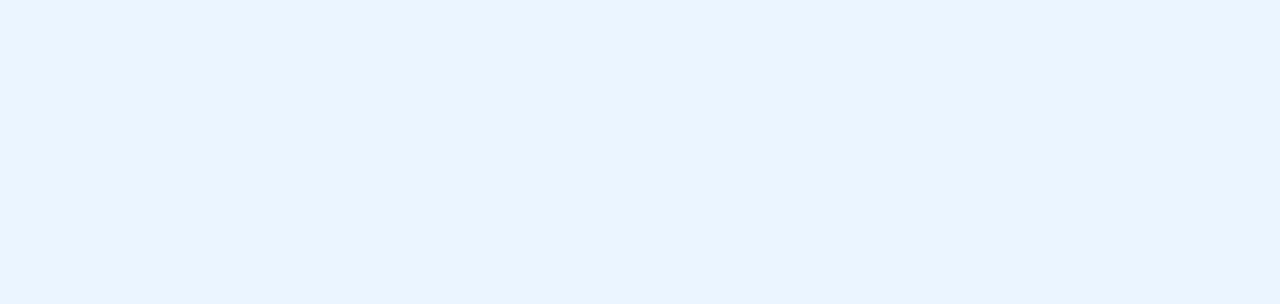
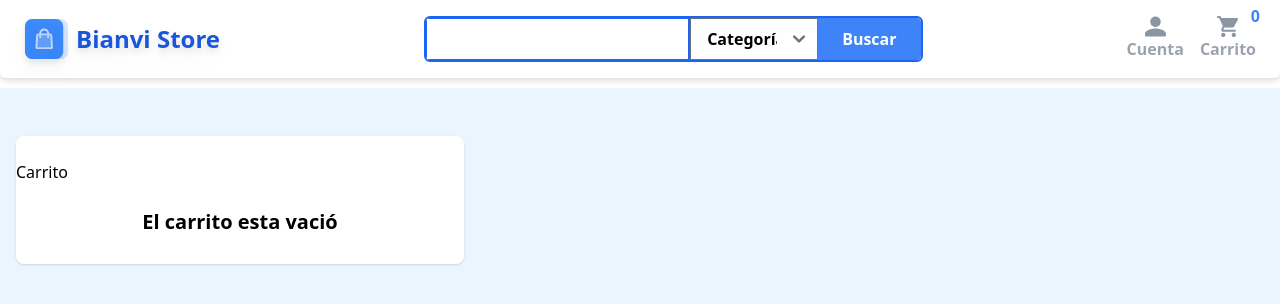
Before and after one commit to ravenbbs/Ecommerce-Front, a Next.js app: page /cart in a window 1280 px wide. Shown: the top 304 px of the page. Built offline with nearby package versions, Linux system fonts and the light colour scheme.

Commit message:
Detallando el carrito, no funcional now

```diff
--- a/components/Header.js
+++ b/components/Header.js
@@ -2,7 +2,7 @@ import Link from "next/link";
 import { Button, Dropdown } from "flowbite-react";
 import { useContext } from "react";
 import { CartContext } from "./CartContext";
-export default function Header() {
+export default function Header({hidden}) {
   const { cartProducts } = useContext(CartContext);
   return (
     <header className="flex flex-col p-2 bg-white relative pt-20">
@@ -72,7 +72,7 @@ export default function Header() {
           {/* Ingresar - registrarse cuando no exista session  cuando si lo de abajo*/}
           <Link
             href={"/"}
-            className="flex flex-col items-center text-gray-400 font-semibold"
+            className="flex flex-col items-center text-gray-400 font-semibold md:hidden"
           >
             <svg
               xmlns="http://www.w3.org/2000/svg"
@@ -136,7 +136,7 @@ export default function Header() {
         </div>
       </div>
       {/* Sección inferior del header*/}
-      <div className="border-b-2 py-4 ">
+      <div className={"border-b-2 py-4 " + hidden}>
         <nav className=" flex gap-8 max-md:gap-1 font-semibold items-center px-4">
           <Link
             href={"/categories"}
@@ -148,22 +148,22 @@ export default function Header() {
             href={"/products"}
             className=" bg-blue-200 px-2 py-1 rounded-md hover:scale-105"
           >
-            {" "}
-            Todos los productos{" "}
+
+            Todos los productos
           </Link>
           <Link
             href={"#"}
             className=" bg-blue-200 px-2 py-1 rounded-md hover:scale-105"
           >
-            {" "}
-            Ofertas{" "}
+
+            Ofertas
           </Link>
           <Link
             href={"#"}
             className=" bg-blue-200 px-2 py-1 rounded-md hover:scale-105"
           >
-            {" "}
-            SexShop +18{" "}
+
+            SexShop +18
           </Link>
         </nav>
       </div>
--- /dev/null
+++ b/pages/api/cart.js
@@ -0,0 +1,8 @@
+import { mongooseConnect } from "@/lib/mongoose";
+import { Product } from "@/models/Product";
+
+export default async function handle(req, res){
+  await mongooseConnect();
+  const ids = req.body.ids;
+  res.json(await Product.find({_id:ids}))
+}
--- a/pages/cart.js
+++ b/pages/cart.js
@@ -1,5 +1,67 @@
-export default function CartPage(){
+import { CartContext } from "@/components/CartContext";
+import Header from "@/components/Header";
+import axios from "axios";
+import { useContext, useEffect, useState } from "react";
+
+export default function CartPage() {
+  const { cartProducts } = useContext(CartContext);
+  const [products, setProducts] = useState([]);
+  useEffect(() => {
+    if (cartProducts.length > 0) {
+      axios.post("/api/cart", { ids: cartProducts }).then((response) => {
+        setProducts(response.data);
+      });
+    }
+  }, [cartProducts]);
+
   return (
-    <div></div>
-  )
+    <>
+      <Header hidden={" hidden"} />
+
+      <section class="grid grid-cols-2 pt-12 px-4 gap-5">
+        <div class="bg-white shadow rounded-lg  w-full max-w-md pt-6 ">
+          <h2>Carrito</h2>
+          {!cartProducts.length && (
+            <div className="w-full h-20 text-center py-6 font-semibold text-xl">
+              El carrito esta vació
+            </div>
+          )}
+
+          {products.length > 0 && (
+            <table>
+              <thead>
+                <tr>
+                  <th>Productos</th>
+                  <th>Cantidad</th>
+                  <th>Precio</th>
+                </tr>
+              </thead>
+
+              <tbody>
+                {products.map((product) => (
+                  <tr>
+                    <td>
+                      <img className="w-12 h-12" src={product.images[0]}>  </img>
+                      {product.title}
+                      </td>
+                    <td>
+                      {" "}
+                      {cartProducts.filter((id) => id === product._id).length}
+                    </td>{" "}
+                    <td>${product.price}</td>
+                  </tr>
+                ))}
+              </tbody>
+            </table>
+          )}
+        </div>
+
+        {!!cartProducts.length && (
+          <div className="bg-white shadow rounded-lg h-20 w-full max-w-md">
+            dsd
+          </div>
+        )}
+      </section>
+    </>
+  );
 }
```
